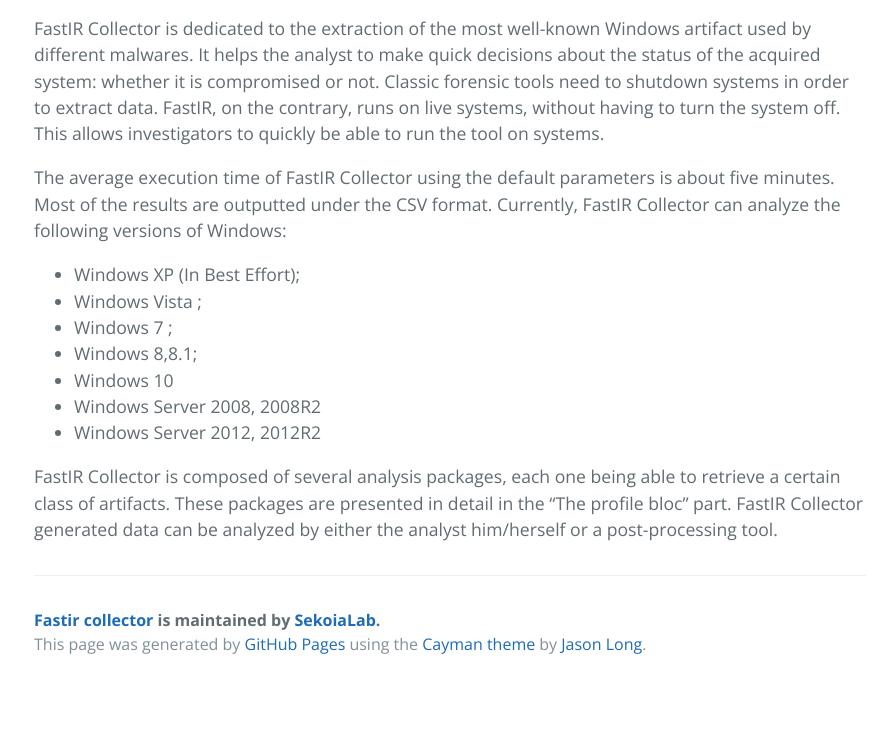
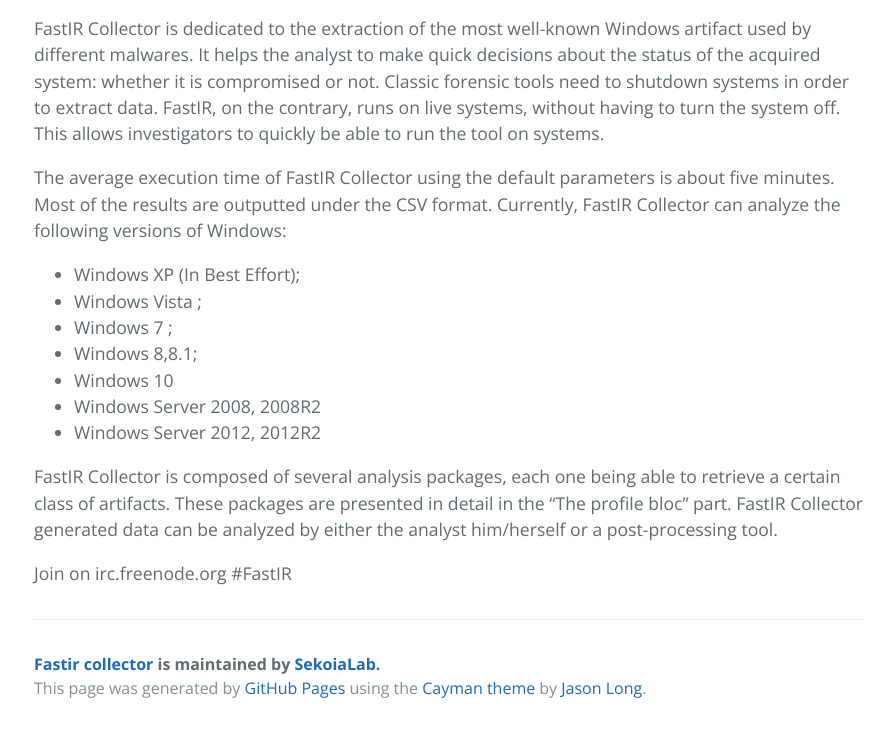
Before and after one commit to SekoiaLab/Fastir_Collector, a plain HTML site: page index.html in a window 1280 px wide. Shown: the part 604-1336 px from the top of the page, without its empty margins (190-1086 px from the left). Before the commit the page ends 1292 px from the top, so only its background shows below. Drawn offline with nearby package versions, Linux system fonts and the light colour scheme.

Commit message:
add a IRC channel

```diff
--- a/index.html
+++ b/index.html
@@ -39,7 +39,7 @@
 </ul>
 
 <p>FastIR Collector is composed of several analysis packages, each one being able to retrieve a certain class of artifacts. These packages are presented in detail in the “The profile bloc” part. FastIR Collector generated data can be analyzed by either the analyst him/herself or a post-processing tool.</p>
-
+<p>Join on irc.freenode.org #FastIR</p>
       <footer class="site-footer">
         <span class="site-footer-owner"><a href="https://github.com/SekoiaLab/Fastir_Collector">Fastir collector</a> is maintained by <a href="https://github.com/SekoiaLab">SekoiaLab</a>.</span>
 
```
